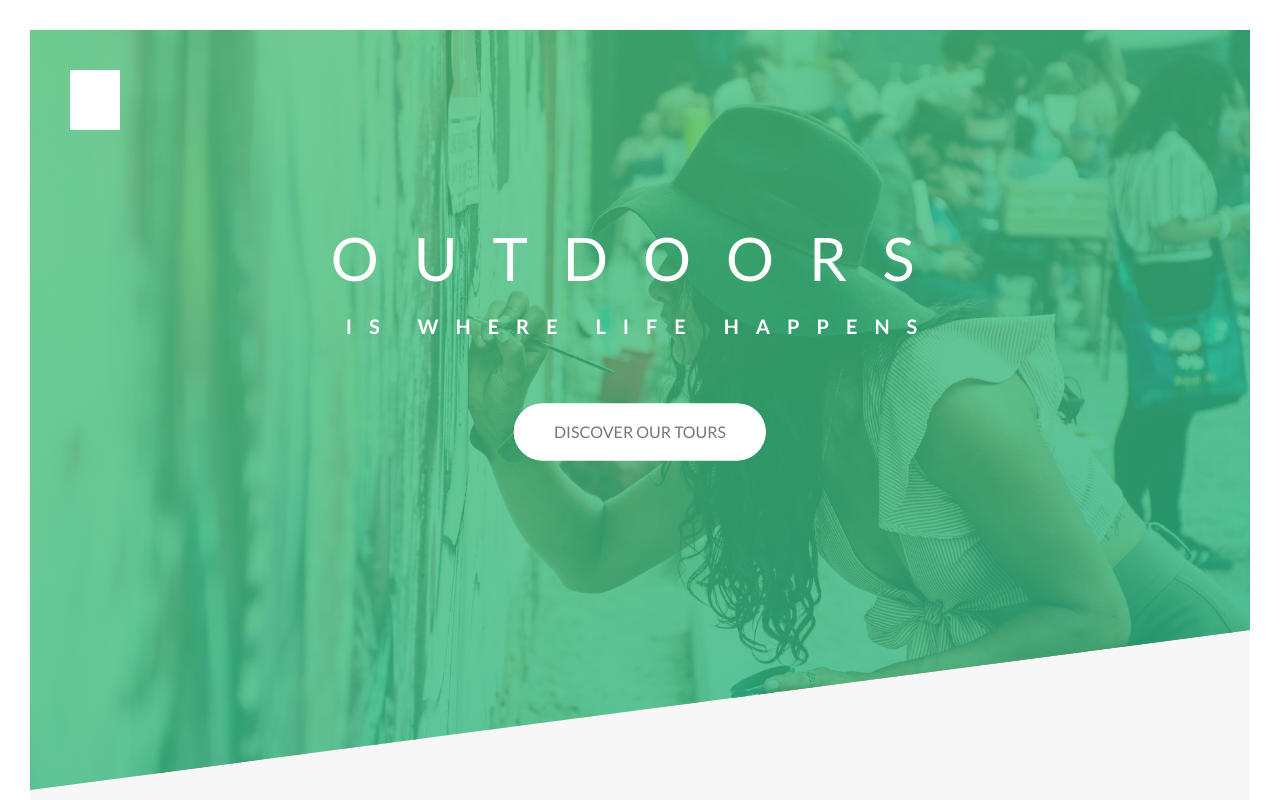
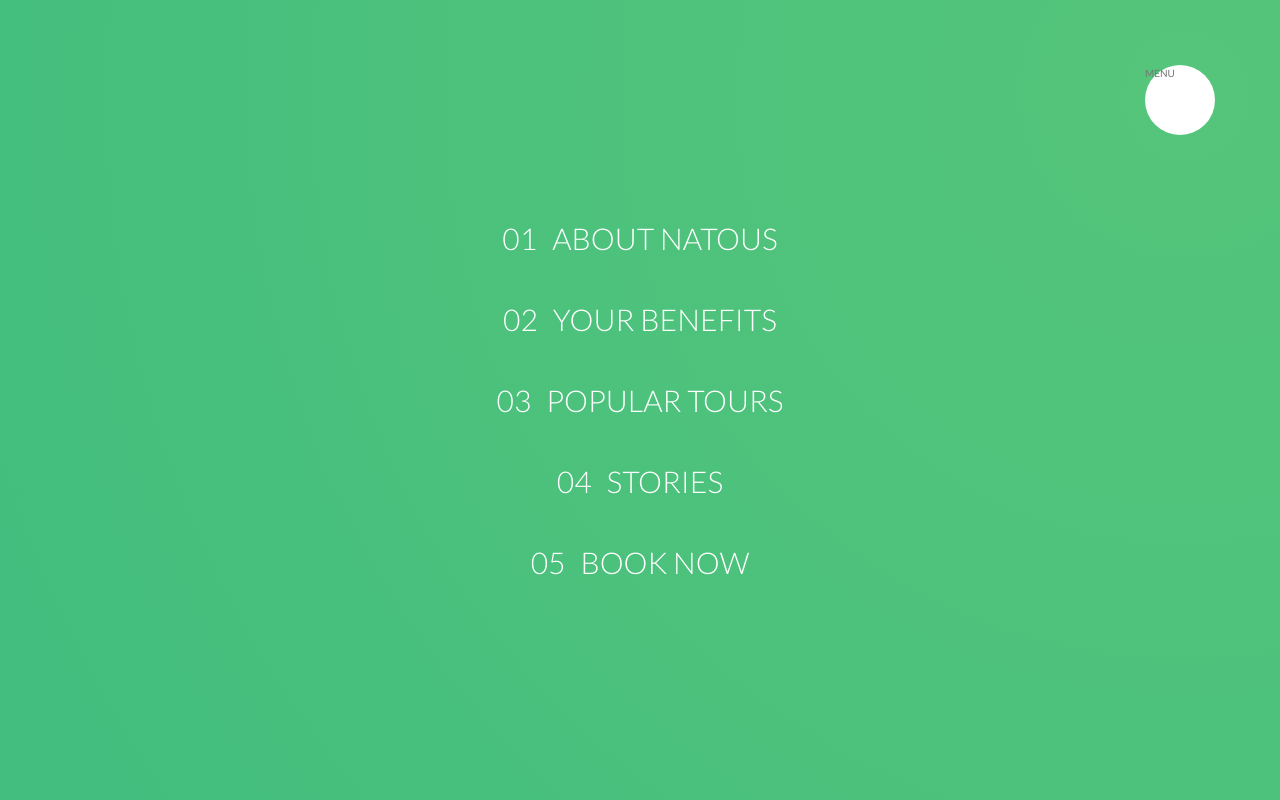
Before and after one commit to sumgwork/advanced-css, a website: page index.html in a window 1280 px wide. Shown: the top 800 px of the page. Drawn offline with Linux system fonts and the light colour scheme.

Commit message:
basic navigation without transition

```diff
--- a/index.html
+++ b/index.html
@@ -18,6 +18,38 @@
     <title>AdvCSS</title>
   </head>
   <body>
+    <div class="navigation">
+      <input type="checkbox" class="navigation__checkbox" id="nav-toggle" />
+
+      <label for="nav-toggle" class="navigation__button">MENU</label>
+
+      <div class="navigation__background">&nbsp;</div>
+
+      <nav class="navigation__nav">
+        <ul class="navigation__list">
+          <li class="navigation__item">
+            <a href="#" class="navigation__link"><span>01</span>About Natous</a>
+          </li>
+          <li class="navigation__item">
+            <a href="#" class="navigation__link"
+              ><span>02</span>Your benefits</a
+            >
+          </li>
+          <li class="navigation__item">
+            <a href="#" class="navigation__link"
+              ><span>03</span>Popular tours</a
+            >
+          </li>
+          <li class="navigation__item">
+            <a href="#" class="navigation__link"><span>04</span>Stories</a>
+          </li>
+          <li class="navigation__item">
+            <a href="#" class="navigation__link"><span>05</span>Book now</a>
+          </li>
+        </ul>
+      </nav>
+    </div>
+
     <header class="header">
       <div class="header__logo-box">
         <img class="header__logo" src="/images/logo.svg" alt="Logo" />
--- /dev/null
+++ b/sass/layout/_navigation.scss
@@ -0,0 +1,79 @@
+.navigation {
+  &__checkbox {
+    display: none;
+  }
+  &__button {
+    background-color: $color-white; // background-color: red;
+    height: 7rem;
+    width: 7rem;
+    position: fixed;
+    top: 6.5rem;
+    right: 6.5rem;
+    border-radius: 50%;
+    z-index: 2000;
+    display: inline-block;
+  }
+  &__background {
+    height: 6rem;
+    width: 6rem;
+    border-radius: 50%;
+    position: fixed;
+    top: 6.5rem;
+    right: 6.5rem;
+    background-image: radial-gradient(
+      $color-primary-light,
+      $color-primary-dark
+    );
+    z-index: 1000;
+    transform: scale(80);
+  }
+  &__nav {
+    height: 100vh;
+    width: 100%;
+    position: fixed;
+    top: 0;
+    right: 0;
+    z-index: 1500;
+  }
+  &__list {
+    position: absolute;
+    top: 50%;
+    left: 50%;
+    transform: translate(-50%, -50%);
+    list-style: none;
+    text-align: center;
+  }
+  &__item {
+    margin: 1rem;
+  }
+  &__link {
+    &:link,
+    &:visited {
+      display: inline-block;
+      font-size: 3rem;
+      font-weight: 300;
+      padding: 1rem 2rem;
+      color: $color-white;
+      text-decoration: none;
+      text-transform: uppercase;
+      background-image: linear-gradient(
+        120deg,
+        transparent 0%,
+        transparent 50%,
+        $color-white 50%
+      );
+      background-size: 250%;
+      transition: all 0.4s;
+      span {
+        margin-right: 1.5rem;
+        display: inline-block;
+      }
+    }
+    &:hover,
+    &:active {
+      background-position: 100%;
+      color: $color-primary;
+      transform: translateX(1rem);
+    }
+  }
+}
--- a/sass/main.scss
+++ b/sass/main.scss
@@ -15,4 +15,5 @@
 @import "components/bg-video";
 @import "layout/header";
 @import "layout/footer";
+@import "layout/navigation";
 @import "layout/grid";
```
Also changed, not shown: css/style.css.
